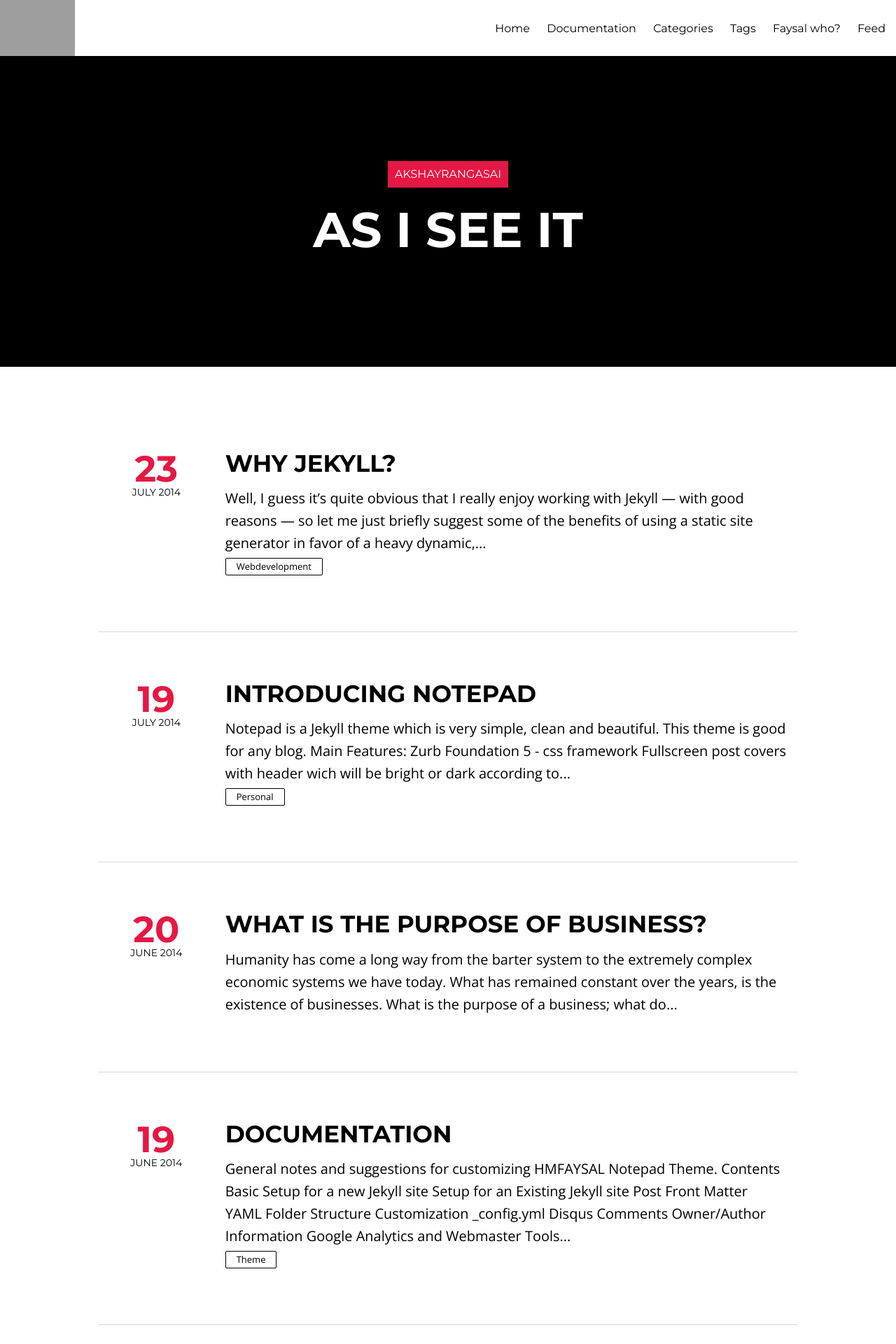
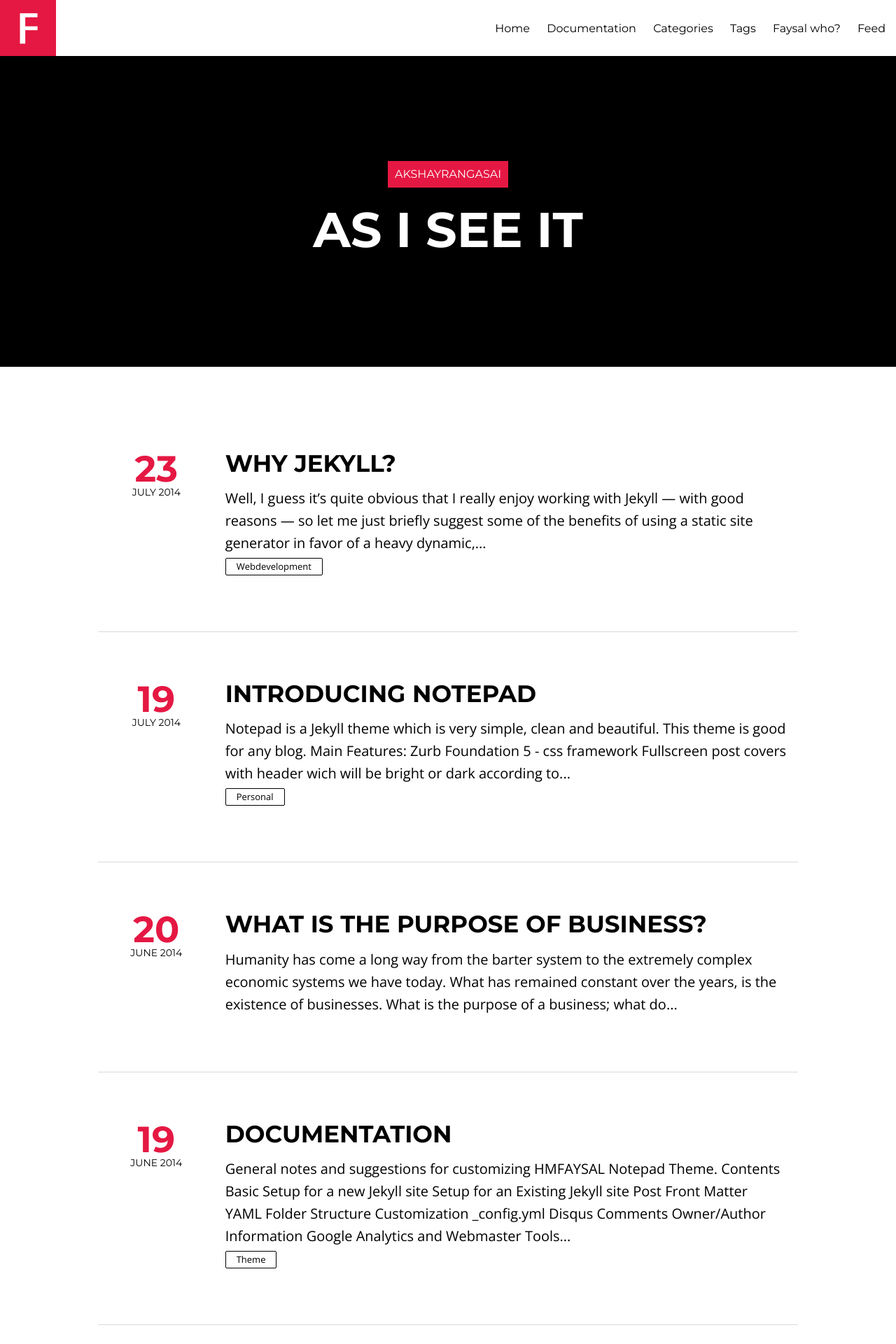
Before and after one commit to akshayrangasai/akshayrangasai.github.io, a Jekyll site: the page built from index.html, in a window 1280 px wide. Shown: the top 1920 px of the page at 70% size. Built offline with Jekyll 4.4.1, drawn with Linux system fonts in a browser that asks for light colours; nearby versions of some CDN libraries; the list of posts is cut into pages by our own code.

Commit message:
Added images and logo

```diff
--- a/_config.yml
+++ b/_config.yml
@@ -1,6 +1,6 @@
 title:            akshayrangasai
 description:      "As I see it"
-logo:             DP.png
+logo:             Logo.png
 disqus_shortname:
 
 # Assign a default image for your site's header and footer
```
Also changed, not shown: images/580084_10151496848858290_827474740_n.jpg (added), images/DP.jpg (added), images/PS_Cover.jpg (added), images/logo.png (added), images/loldp.jpg (added).
